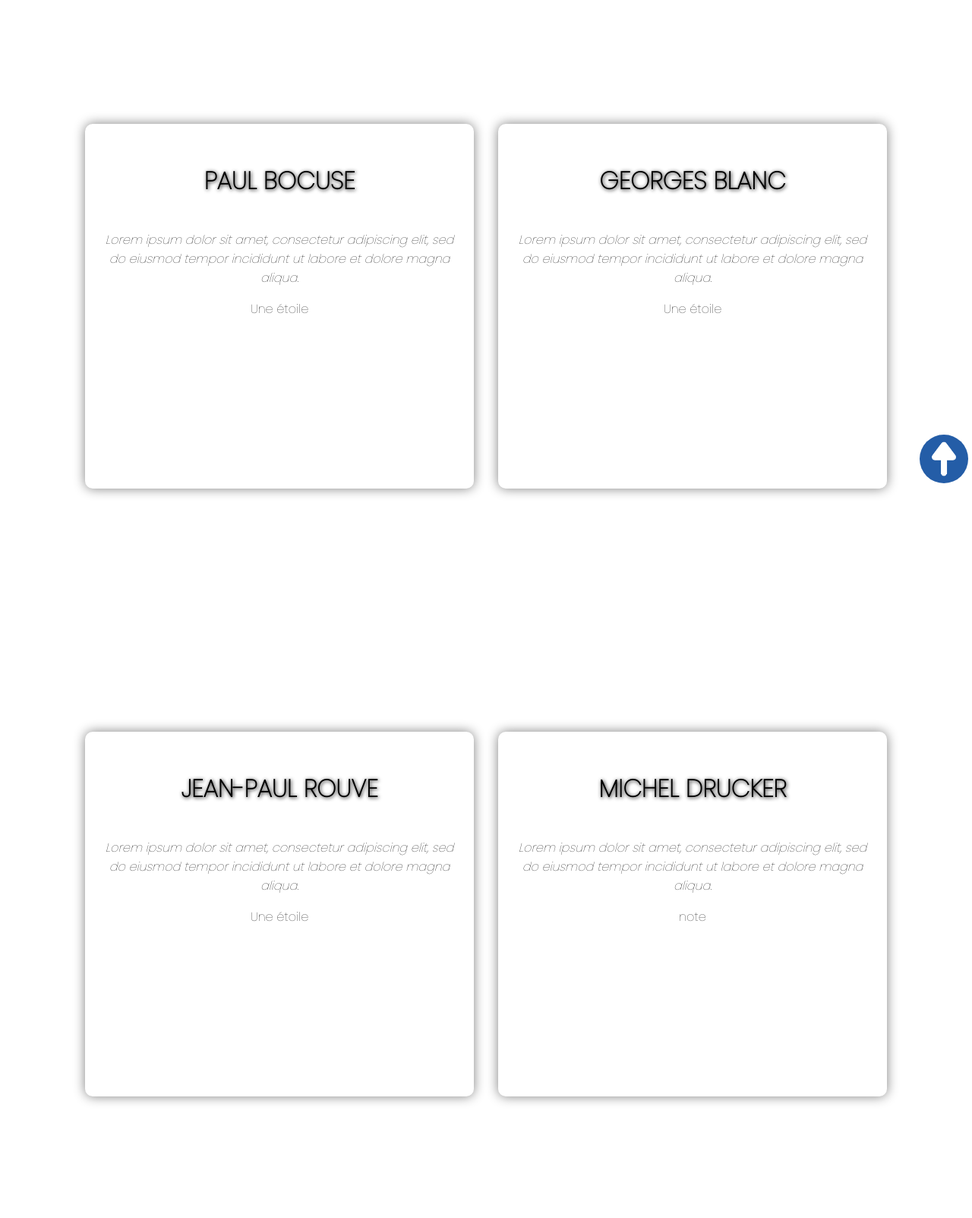
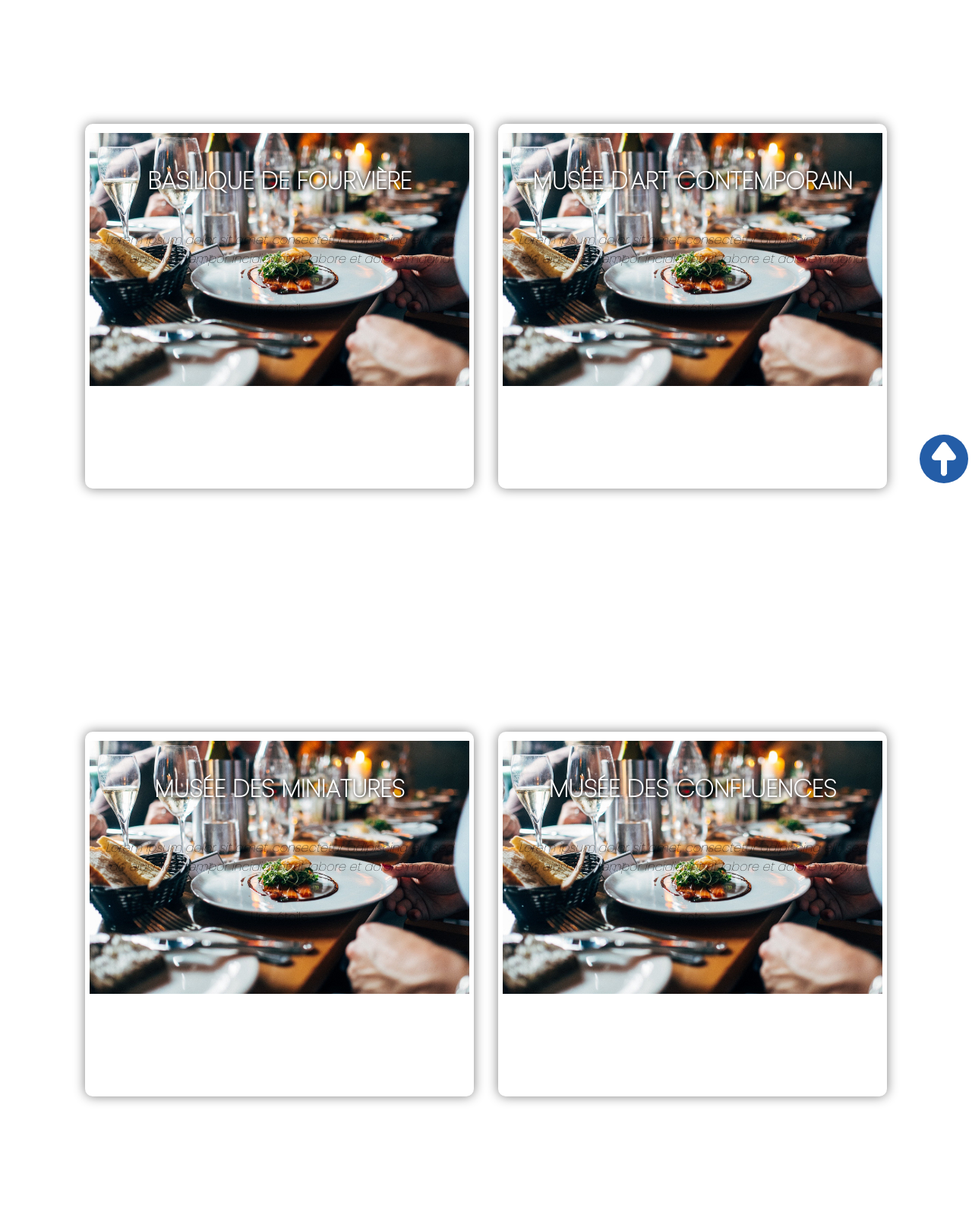
Before and after one commit to ValentinGaudin/Les-Lions, a PHP site: page /Culture/culture.php in a window 1280 px wide. Shown: the part 159-1762 px from the top of the page at 76% size. Run offline with PHP 8.4, Linux system fonts and the light colour scheme.

Commit message:
Adding the 4 articles pages and links in theme page

```diff
--- a/public/Culture/culture.php
+++ b/public/Culture/culture.php
@@ -26,29 +26,29 @@
 
 <section class="sectionArticles">
 
-    <article class="positioningImage" >
-        <h2>Paul Bocuse</h2>
+    <article class="fourviere positioningImage" >
+        <h2><a href="Articles/fourviere.php">Basilique de Fourvière</a></h2>
             <img class="imageArticle" src=>
             <p class="description">Lorem ipsum dolor sit amet, consectetur adipiscing elit, sed do eiusmod tempor incididunt ut labore et dolore magna aliqua.</p>
             <p>Une étoile</p>
     </article>
 
-    <article>
-        <h2>Georges Blanc</h2>
+    <article class="mac positioningImage">
+        <h2><a href="Articles/mac.php">Musée d'Art Contemporain</a></h2>
+            <img class="imageArticle">
+            <p class="description">Lorem ipsum dolor sit amet, consectetur adipiscing elit, sed do eiusmod tempor incididunt ut labore et dolore magna aliqua.</p>
+            <p>Une étoile</p>
+    </article>
+
+    <article class="miniature positioningImage">
+        <h2><a href="Articles/miniature.php">Musée des miniatures</a></h2>
             <img class="imageArticle" src=>
             <p class="description">Lorem ipsum dolor sit amet, consectetur adipiscing elit, sed do eiusmod tempor incididunt ut labore et dolore magna aliqua.</p>
             <p>Une étoile</p>
     </article>
 
-    <article>
-        <h2>Jean-Paul Rouve</h2>
-            <img class="imageArticle" src=>
-            <p class="description">Lorem ipsum dolor sit amet, consectetur adipiscing elit, sed do eiusmod tempor incididunt ut labore et dolore magna aliqua.</p>
-            <p>Une étoile</p>
-    </article>
-
-    <article>
-        <h2>Michel Drucker</h2>
+    <article class="confluence positioningImage">
+        <h2><a href="Articles/confluence.php">Musée des Confluences</a></h2>
             <img class="imageArticle" src=>
             <p class="description">Lorem ipsum dolor sit amet, consectetur adipiscing elit, sed do eiusmod tempor incididunt ut labore et dolore magna aliqua.</p>
             <p>note</p>
--- a/public/articlePageStyle.css
+++ b/public/articlePageStyle.css
@@ -50,6 +50,18 @@ article {
     background-attachment: local;
     align-items: center;
 }
+.fourviere {
+    background-image: url("/images/restaurant.jpg");
+}
+.mac {
+    background-image: url("/images/restaurant.jpg");
+}
+.miniature {
+    background-image: url("/images/restaurant.jpg");
+}
+.confluence {
+    background-image: url("/images/restaurant.jpg");
+}
 .imageArticle {
     width: 70%;
 }
```
Also changed, not shown: public/Culture/Articles/confluence.php (renamed from public/Culture/Articles/article_default.php, +0 -15 lines), public/Culture/Articles/fourviere.php (added, +47 -0 lines), public/Culture/Articles/mac.php (added, +47 -0 lines), public/Culture/Articles/miniature.php (added, +47 -0 lines).
